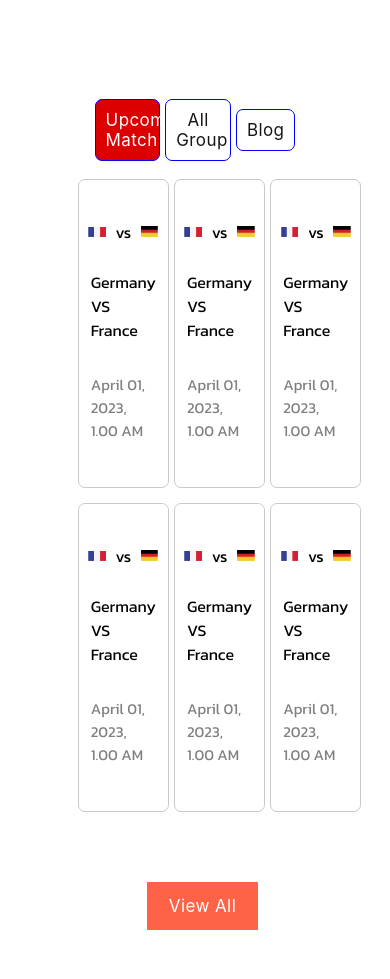
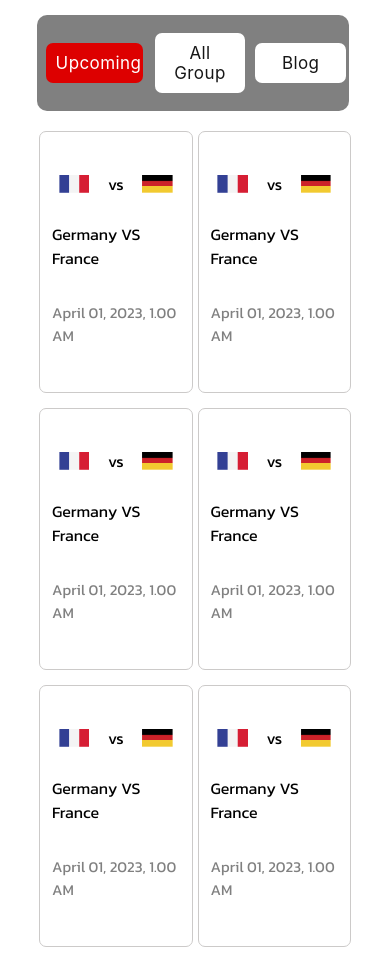
Before and after one commit to nasimulhasan/assignment-2, a plain HTML site: page upcoming-match.html in a window 390 px wide. Shown: the part 1020-1999 px from the top of the page. Drawn offline with Linux system fonts and the light colour scheme.

Commit message:
fixed for tablet

```diff
--- a/styles/style.css
+++ b/styles/style.css
@@ -122,7 +122,6 @@ main{
 
 .rightbar{
     width: 80%;
-    margin-left: 15px;
 }
 
 .transfers{
@@ -285,6 +284,7 @@ hr{
     .container{
         flex-direction: column;
         align-items: center;
+        width: 100%;
     }
     .hidden-button{
         display: flex;
@@ -293,14 +293,23 @@ hr{
         margin-top: 50px;
     }
     .leftbar{
-        display: inline-flex;
+        display: grid;
+        grid-template-columns: repeat(3, 3fr);
         justify-content: center;
         flex-direction: row;
-        background-color: white;
+        background-color: gray;
+        width: 80%;
+        margin-bottom: 20px;
     }
     .leftbar a{
         margin-left: 5px;
-        border: 1px solid blue;
+    }
+    .transfers{
+        display: grid;
+        grid-template-columns: repeat(2, 1fr);
+    }
+    header{
+        margin-bottom: 5px;
     }
 }
 @media only screen and (max-width:688px) {}
--- a/upcoming-match.html
+++ b/upcoming-match.html
@@ -33,7 +33,7 @@
     <main>
         <div class="container">
         <div class="leftbar">
-            <a class="selected" href="upcoming-match.html">Upcoming Match</a>
+            <a class="selected" href="upcoming-match.html">Upcoming</a>
             <a class="unselected" href="">All Group</a>
             <a class="unselected" href="index.html">Blog</a>
         </div>
@@ -123,12 +123,13 @@
                     </div>
                 </div>
             </div>
-            <section class="hidden-button">
-                <a href="">View All</a>
-            </section>
         </div>
     </div>
     </main>
+
+    <div class="hidden-button">
+        <a href="">View All</a>
+    </div>
 
 
 
```
Also changed, not shown: index.html (+5 -5 lines).
